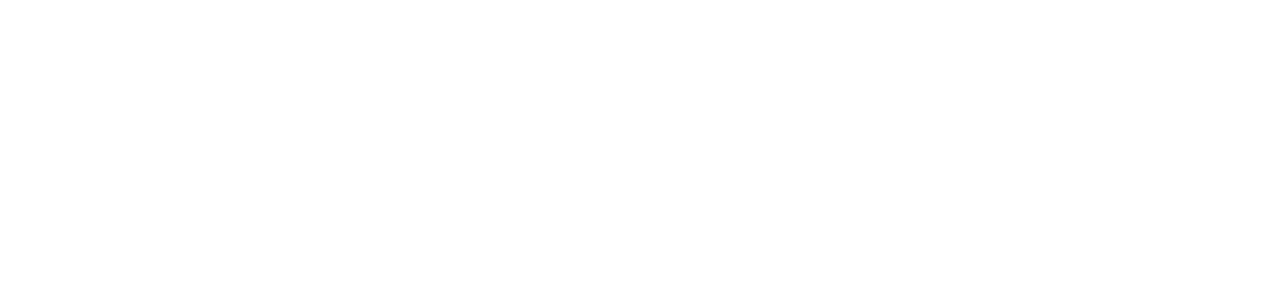
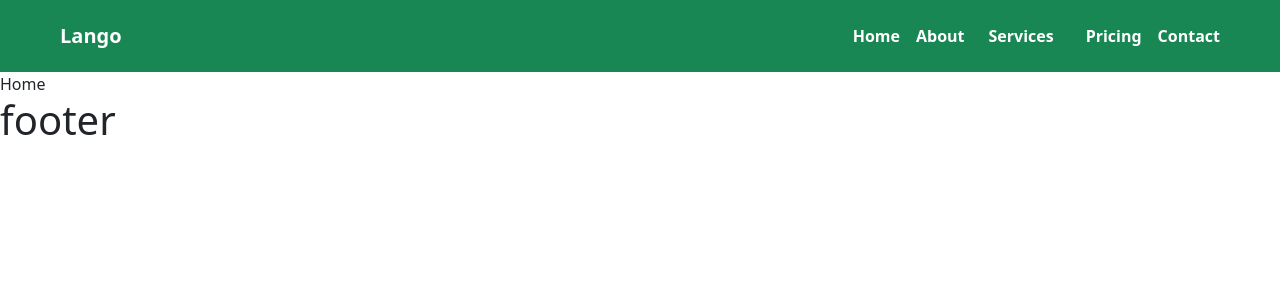
Before and after one commit to babulakterfsd/Lango, a React (Create React App) app: page / in a window 1280 px wide. Shown: the top 300 px of the page. Built offline with nearby package versions, Linux system fonts and the light colour scheme.

Commit message:
navbar added and routing added

```diff
--- a/src/App.js
+++ b/src/App.js
@@ -1,7 +1,46 @@
+import { BrowserRouter as Router, Switch, Route } from "react-router-dom";
 import "./App.css";
+import Header from "./components/Header/Header";
+import Home from "./components/Home/Home";
+import About from "./components/About/About";
+import Services from "./components/Services/Services";
+import Pricing from "./components/Pricing/Pricing";
+import Contact from "./components/Contact/Contact";
+import Footer from "./components/Footer/Footer";
+import NotFound from "./components/NotFound/NotFound";
 
 function App() {
-  return <div></div>;
+  return (
+    <div>
+      <Router>
+        <Header></Header>
+        <Switch>
+          <Route exact path="/">
+            <Home></Home>
+          </Route>
+          <Route exact path="/Home">
+            <Home></Home>
+          </Route>
+          <Route exact path="/About">
+            <About></About>
+          </Route>
+          <Route exact path="/Services">
+            <Services></Services>
+          </Route>
+          <Route exact path="/Pricing">
+            <Pricing></Pricing>
+          </Route>
+          <Route exact path="/Contact">
+            <Contact></Contact>
+          </Route>
+          <Route path="/*">
+            <NotFound></NotFound>
+          </Route>
+        </Switch>
+        <Footer></Footer>
+      </Router>
+    </div>
+  );
 }
 
 export default App;
--- /dev/null
+++ b/src/components/About/About.js
@@ -0,0 +1,7 @@
+import React from "react";
+
+const About = () => {
+  return <div>about</div>;
+};
+
+export default About;
--- /dev/null
+++ b/src/components/Contact/Contact.js
@@ -0,0 +1,7 @@
+import React from "react";
+
+const Contact = () => {
+  return <div>contact</div>;
+};
+
+export default Contact;
--- /dev/null
+++ b/src/components/Footer/Footer.js
@@ -0,0 +1,11 @@
+import React from "react";
+
+const Footer = () => {
+  return (
+    <div>
+      <h1>footer</h1>
+    </div>
+  );
+};
+
+export default Footer;
--- /dev/null
+++ b/src/components/Header/Header.js
@@ -0,0 +1,44 @@
+import React from "react";
+import { Container, Nav, Navbar } from "react-bootstrap";
+import { Link } from "react-router-dom";
+
+const Header = () => {
+  return (
+    <div>
+      <Navbar className="py-3 bg-success" expand="md">
+        <Container fluid>
+          <Navbar.Brand className="text-secondary fw-bolder">
+            <Link
+              to="/Home"
+              className="text-white text-decoration-none fw-bolder ms-lg-5"
+            >
+              Lango
+            </Link>
+          </Navbar.Brand>
+          <Navbar.Toggle aria-controls="navbarScroll" />
+          <Navbar.Collapse id="navbarScroll">
+            <Nav className="ms-auto my-2 my-md-0 me-lg-5 fw-bold">
+              <Link to="/Home" className="text-decoration-none mx-2">
+                <span className="text-white">Home</span>
+              </Link>
+              <Link to="/About" className="text-decoration-none  mx-2">
+                <span className="text-white">About</span>
+              </Link>
+              <Link to="/Services" className="text-decoration-none mx-lg-3">
+                <span className="text-white">Services</span>
+              </Link>
+              <Link to="/Pricing" className="text-decoration-none mx-lg-3">
+                <span className="text-white">Pricing</span>
+              </Link>
+              <Link to="/Contact" className="text-decoration-none ">
+                <span className="text-white">Contact</span>
+              </Link>
+            </Nav>
+          </Navbar.Collapse>
+        </Container>
+      </Navbar>
+    </div>
+  );
+};
+
+export default Header;
--- /dev/null
+++ b/src/components/Home/Home.js
@@ -0,0 +1,7 @@
+import React from "react";
+
+const Home = () => {
+  return <div>Home</div>;
+};
+
+export default Home;
--- /dev/null
+++ b/src/components/NotFound/NotFound.css
@@ -0,0 +1,6 @@
+.error-container {
+    position: absolute;
+    top: 50%;
+    left: 50%;
+    transform: translate(-50%, -50%);
+}
--- /dev/null
+++ b/src/components/NotFound/NotFound.js
@@ -0,0 +1,26 @@
+import { Button } from "react-bootstrap";
+import React from "react";
+import { Container, Row } from "react-bootstrap";
+import { Link } from "react-router-dom";
+import "./NotFound.css";
+
+const NotFound = () => {
+  return (
+    <div>
+      <Container>
+        <Row>
+          <div className="col-12 col-md-10 col-lg-8 mx-auto text-center  error-container">
+            <h1 className="text-danger">404! Page Not Found !!</h1>
+            <Link to="/Home">
+              <Button className="btn-success mt-2 text-white">
+                Go Back to Home
+              </Button>
+            </Link>
+          </div>
+        </Row>
+      </Container>
+    </div>
+  );
+};
+
+export default NotFound;
--- /dev/null
+++ b/src/components/Pricing/Pricing.js
@@ -0,0 +1,7 @@
+import React from "react";
+
+const Pricing = () => {
+  return <div>pricing</div>;
+};
+
+export default Pricing;
--- /dev/null
+++ b/src/components/Services/Services.js
@@ -0,0 +1,7 @@
+import React from "react";
+
+const Services = () => {
+  return <div>services</div>;
+};
+
+export default Services;
```
Also changed, not shown: src/index.js (+7 -6 lines), 1 other file (tests, documents, lock files or other folders).
